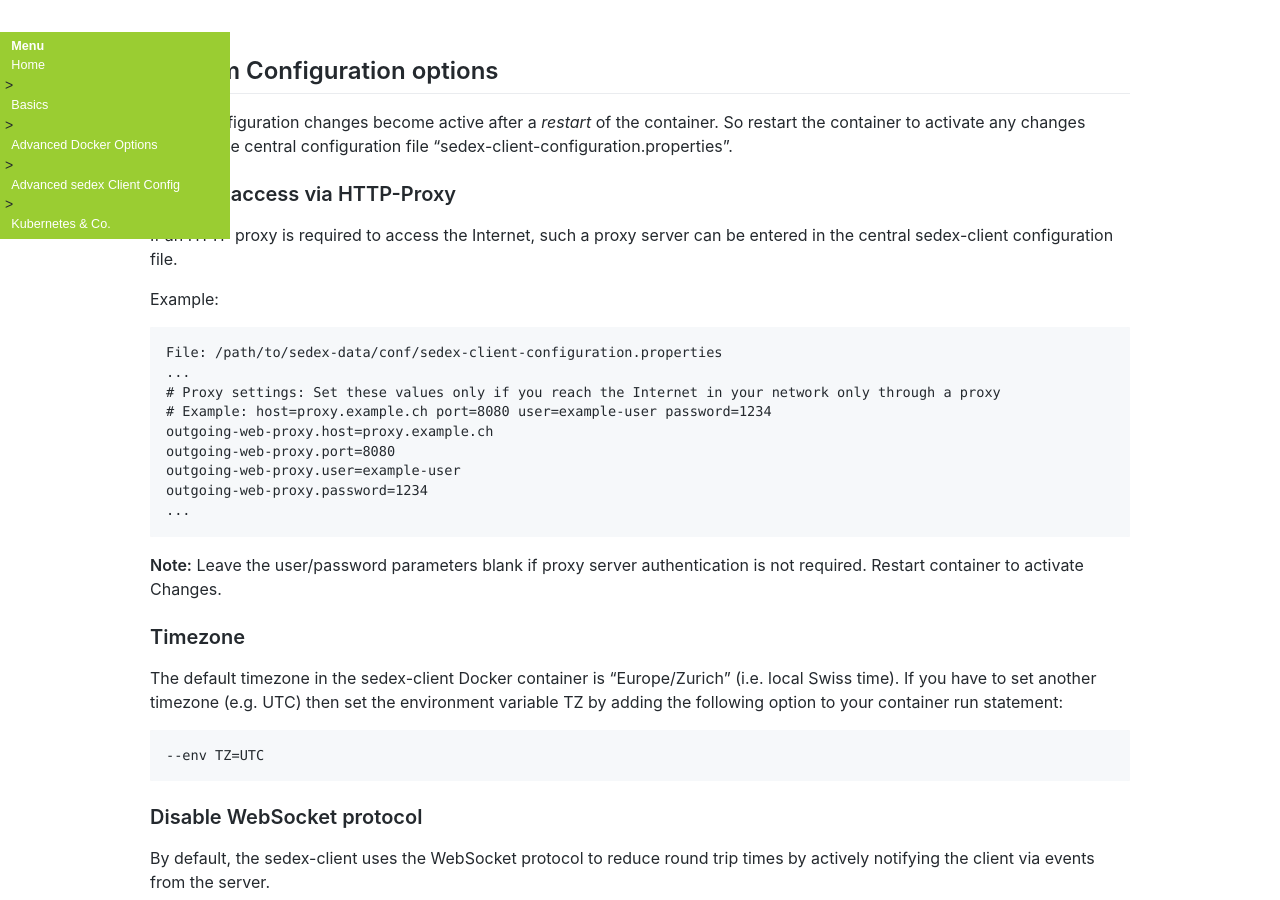
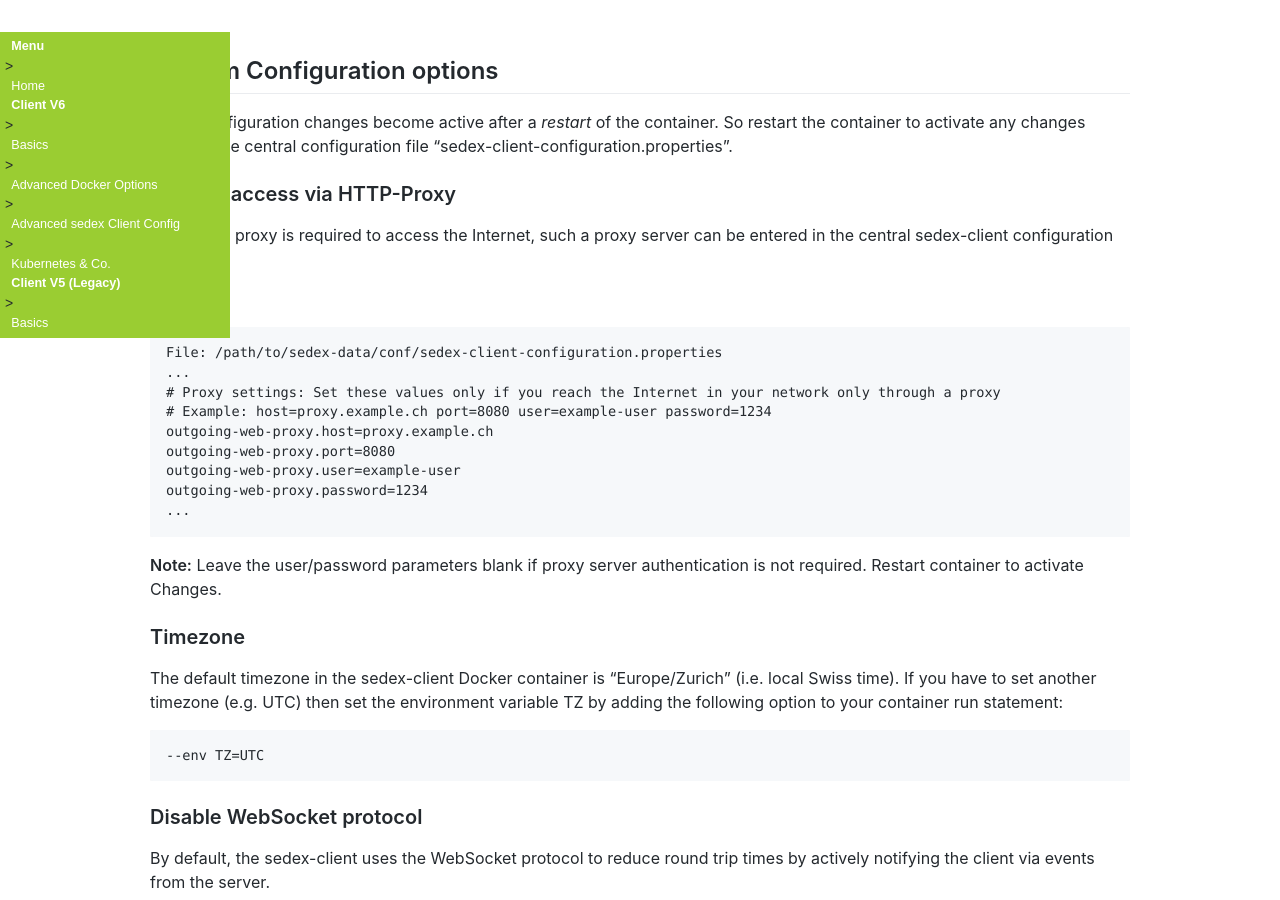
Before and after one commit to sedexch/sedexch.github.io, a Jekyll site: the page built from v6/sedex-client-configuration-options.md, in a window 1280 px wide and 900 px high. Built offline with Jekyll 4.4.1, drawn with Linux system fonts in a browser that asks for light colours; our own code applies the rules of GitHub Pages for plain Markdown files.

Commit message:
SEDEX-3166: Edits

```diff
--- a/_includes/menu_v6.md
+++ b/_includes/menu_v6.md
@@ -1,7 +1,11 @@
 <h3>Menu</h3>
-<a href="/">Home</a>
+> <a href="/">Home</a>
 
+<h3>Client V6</h3>
 > <a href="/v6/index">Basics</a>
 > <a href="/v6/advanced-docker-options">Advanced Docker Options</a>
 > <a href="/v6/sedex-client-configuration-options">Advanced sedex Client Config</a>
 > <a href="/v6/docker-compose-kubernetes">Kubernetes &amp; Co.</a>
+
+<h3>Client V5 (Legacy)</h3>
+> <a href="/v5/index">Basics</a>
```
